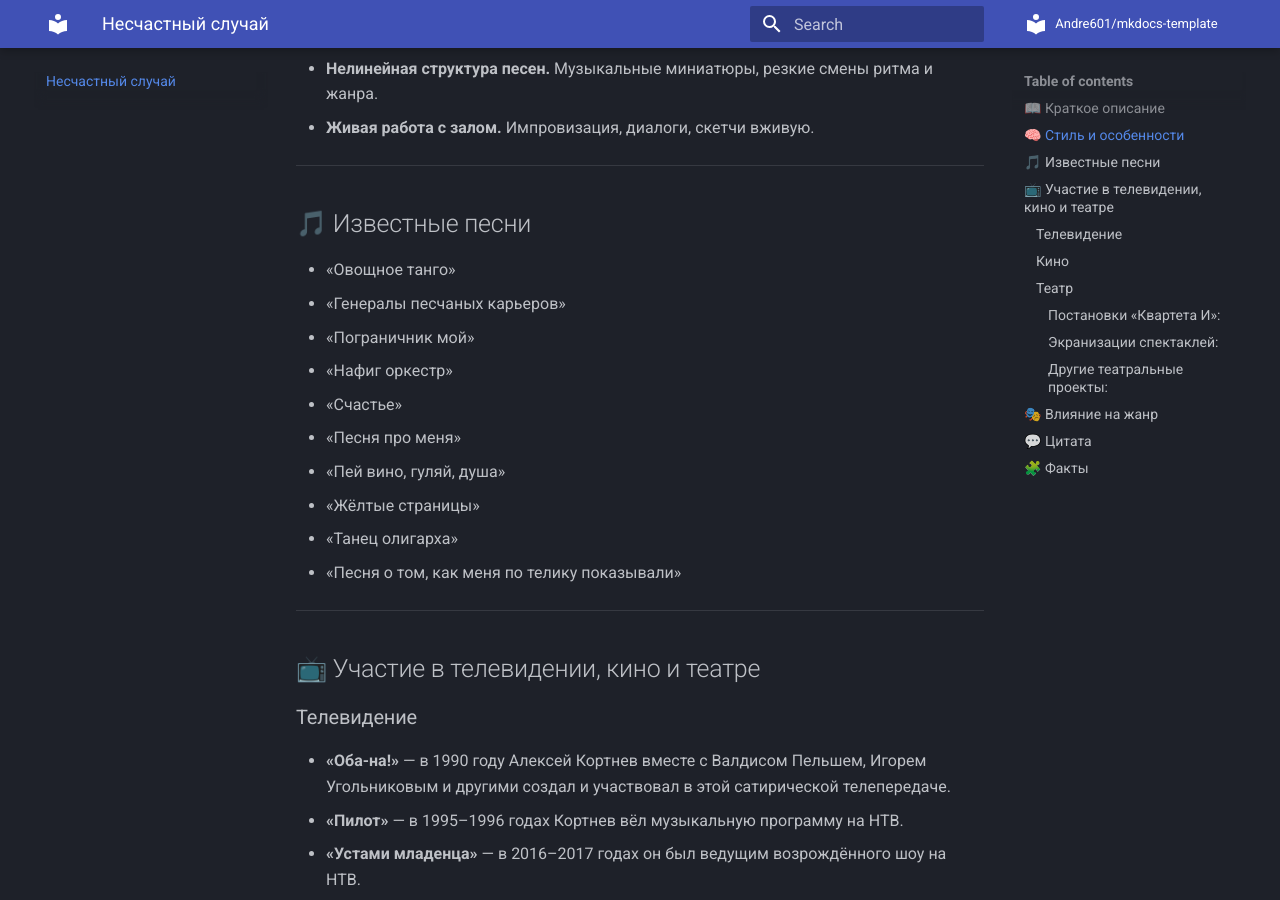
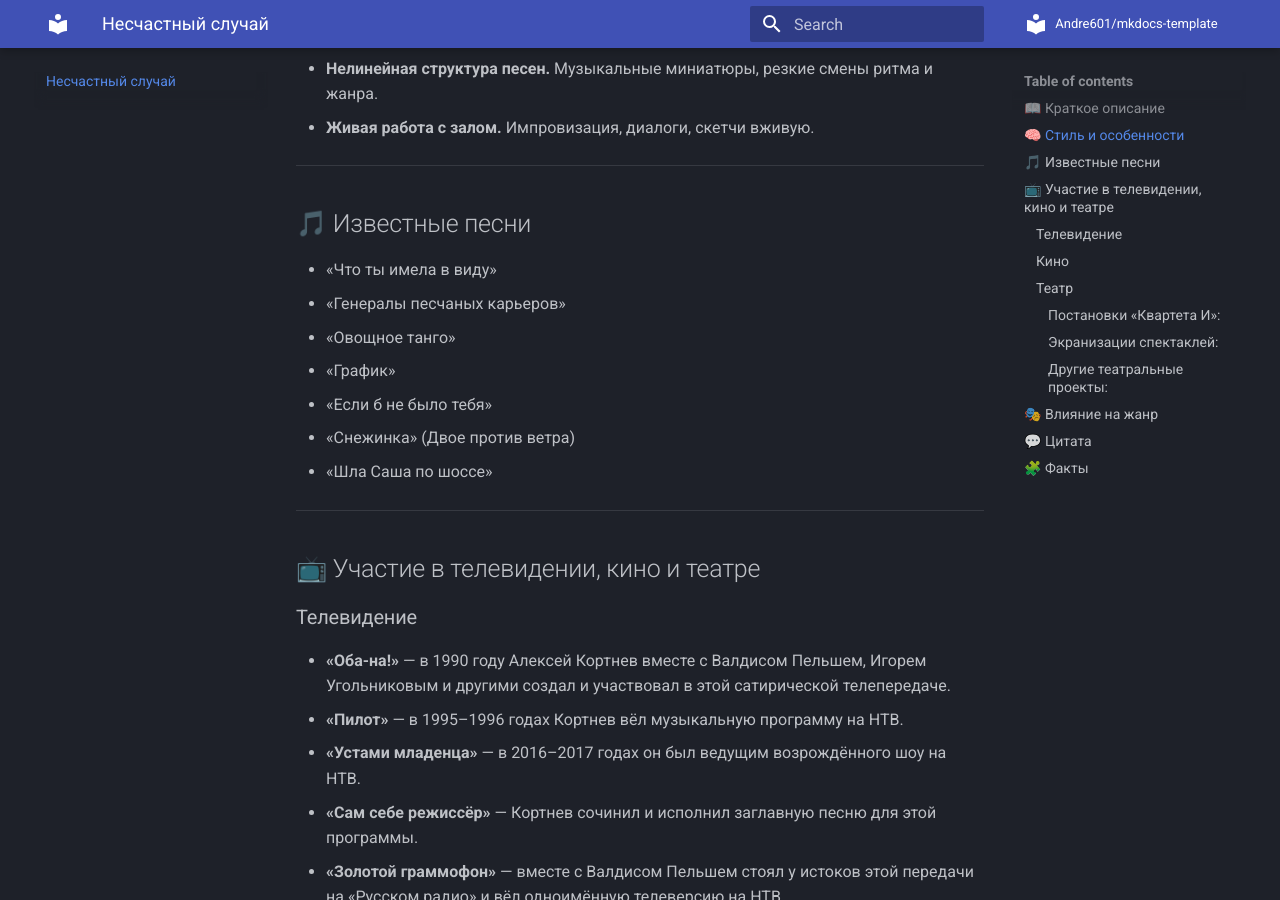
Before and after one commit to utkorose/ru-comedy-rock, an MkDocs documentation site: the page built from docs/2025-05-31-neschastnyy_sluchaj.md, in a window 1280 px wide and 900 px high, scrolled down 881 px. Built offline with MkDocs 1.6.1 and Material for MkDocs 9.7.7, drawn with Linux system fonts in a browser that asks for light colours; comment, search, counter and statistics services are not loaded; some of the changed text lies outside the part shown.

Commit message:
Create 2025-05-31-neschastnyy_sluchaj.md

```diff
--- a/docs/2025-05-31-neschastnyy_sluchaj.md
+++ b/docs/2025-05-31-neschastnyy_sluchaj.md
@@ -28,16 +28,13 @@
 
 ## 🎵 Известные песни
 
+- «Что ты имела в виду»
+- «Генералы песчаных карьеров»
 - «Овощное танго»
-- «Генералы песчаных карьеров»
-- «Пограничник мой»
-- «Нафиг оркестр»
-- «Счастье»
-- «Песня про меня»
-- «Пей вино, гуляй, душа»
-- «Жёлтые страницы»
-- «Танец олигарха»
-- «Песня о том, как меня по телику показывали»
+- «График»
+- «Если б не было тебя»
+- «Снежинка» (Двое против ветра)
+- «Шла Саша по шоссе»
 
 ---
 
```
Also changed, not shown: other parts of docs/2025-05-31-neschastnyy_sluchaj.md (+2 -2 lines).
